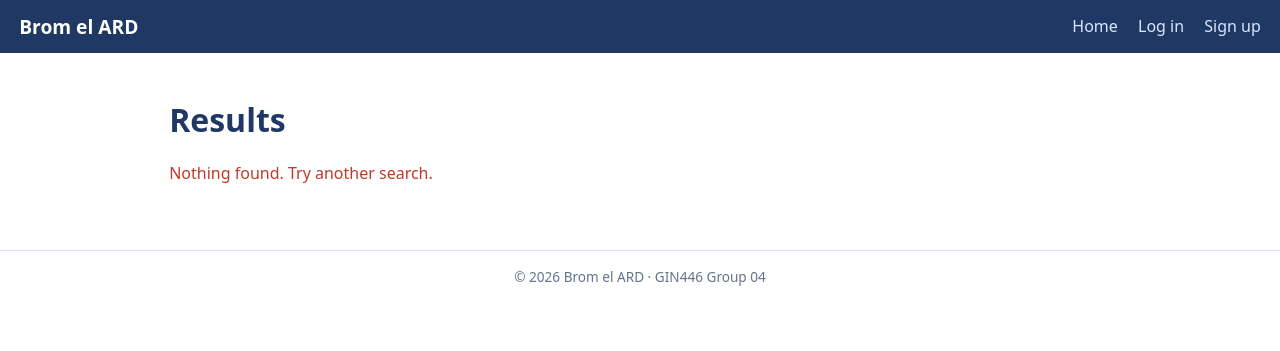
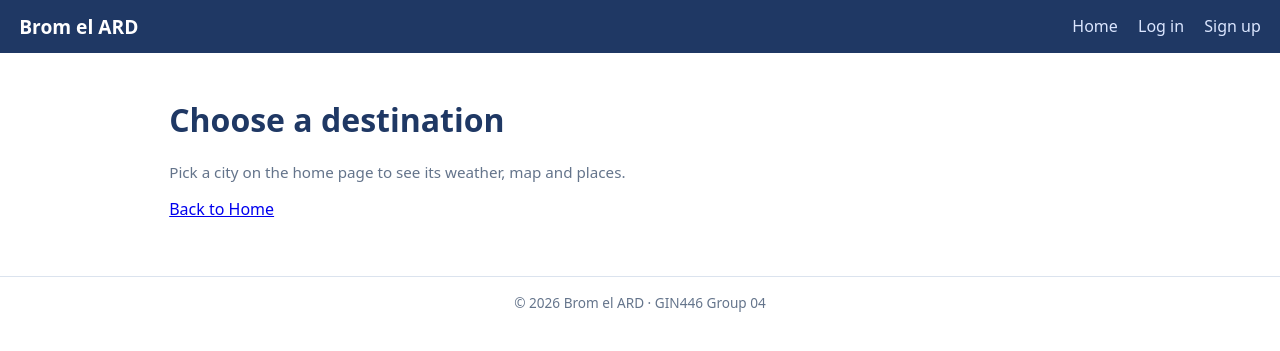
Before and after one commit to Domenico-Labaki/team-adr-project, a Flask app: page /search in a window 1280 px wide. Shown: the top 351 px of the page. Run offline with Flask 3, Linux system fonts and the light colour scheme; some libraries are stand-ins or nearby versions.

Commit message:
B07: destination screen with forecast, map and places areas, empty and error states

```diff
--- a/static/style.css
+++ b/static/style.css
@@ -34,6 +34,11 @@ h1 { color:var(--navy); }
 .auth input { padding:.55rem .7rem; border:1px solid var(--line); border-radius:8px; font-size:1rem; }
 .auth button { margin-top:1rem; }
 
+/* ---------- Destination screen ---------- */
+.container section { margin-top:1.75rem; }
+.container section h2 { color:var(--navy); margin-bottom:.6rem; }
+.map { height:320px; border:1px solid var(--line); border-radius:10px; background:var(--bg); }
+
 /* ---------- Footer ---------- */
 .site-footer { text-align:center; padding:1rem 1.2rem; border-top:1px solid var(--line);
                color:#64748b; font-size:.85rem; margin-top:2rem; }
@@ -46,4 +51,5 @@ h1 { color:var(--navy); }
   .nav nav a, .nav .who { margin-left:0; }
   .container { padding:1rem .9rem; }
   .search { flex-direction:column; align-items:stretch; }
+  .map { height:240px; }
 }
--- a/templates/results.html
+++ b/templates/results.html
@@ -1,8 +1,30 @@
 {% extends "base.html" %}
-{% block title %}Results{% endblock %}
+{% block title %}Explore: Brom el ARD{% endblock %}
 {% block content %}
-<h1>Results{% if query %} for "{{ query }}"{% endif %}</h1>
-{% if items %}
+{% set city = request.args.get('city', '') %}
+{% if error %}
+<p class="error" role="alert">{{ error }}</p>
+{% endif %}
+{% if not city %}
+<h1>Choose a destination</h1>
+<p class="hint">Pick a city on the home page to see its weather, map and places.</p>
+<a href="{{ url_for('home') }}">Back to Home</a>
+{% else %}
+<h1>Explore {{ city }}</h1>
+<section id="forecast">
+  <h2>Weather forecast</h2>
+  <div id="forecast-data">
+    <p class="hint">Forecast not available yet.</p>
+  </div>
+</section>
+<section id="map-area">
+  <h2>Map</h2>
+  <div id="map" class="map"></div>
+  <noscript><p class="hint">The map needs JavaScript to load.</p></noscript>
+</section>
+<section id="places">
+  <h2>Places to visit</h2>
+  {% if items %}
   <div class="cards">
     {% for it in items %}
       <a class="card" href="{{ url_for('item', item_id=it.id) }}">
@@ -11,7 +33,9 @@
       </a>
     {% endfor %}
   </div>
-{% else %}
-  <p class="error">Nothing found. Try another search.</p>
+  {% else %}
+  <p class="hint">Nothing found. Try another search.</p>
+  {% endif %}
+</section>
 {% endif %}
 {% endblock %}
```
